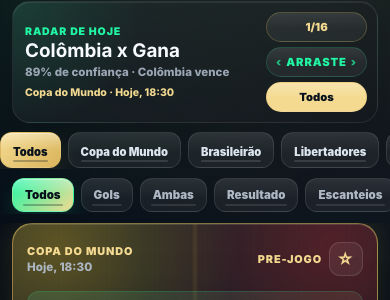
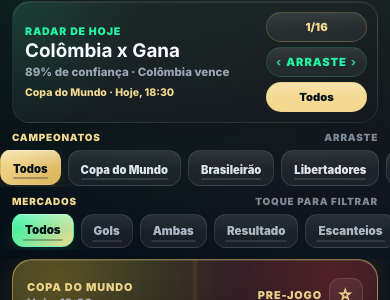
Before and after one commit to duqueroleta/DuqueSports-Codex, a React (Vite) app: page / in a window 390 px wide. Shown: the part 455-755 px from the top of the page. Built offline with nearby package versions, Linux system fonts and the light colour scheme; no server answers.

Commit message:
style(mobile): clarify carousel filters

```diff
--- a/src/components/competitions/CompetitionRail.jsx
+++ b/src/components/competitions/CompetitionRail.jsx
@@ -11,6 +11,10 @@ function CompetitionRail({ activeCompetition = ALL_COMPETITIONS, onSelect }) {
 
   return (
     <section className="competition-rail" aria-label="Campeonatos disponíveis">
+      <div className="competition-rail-label" aria-hidden="true">
+        <span>Campeonatos</span>
+        <small>arraste</small>
+      </div>
       <div className="competition-rail-track">
         {items.map((competition) => {
           const isActive = activeCompetition === competition.label;
--- a/src/components/matches/MobileMarketFilters.jsx
+++ b/src/components/matches/MobileMarketFilters.jsx
@@ -3,7 +3,12 @@ import { MARKET_FILTERS } from '../../utils/marketFilters.js';
 
 function MobileMarketFilters({ activeMarket, onSelect }) {
   return (
-    <div className="mobile-market-filters" aria-label="Filtros rápidos por mercado">
+    <section className="mobile-market-filter-group" aria-label="Filtros rápidos por mercado">
+      <div className="mobile-market-filter-label" aria-hidden="true">
+        <span>Mercados</span>
+        <small>toque para filtrar</small>
+      </div>
+      <div className="mobile-market-filters">
         {MARKET_FILTERS.map((filter) => (
           <button
             aria-pressed={activeMarket === filter.id}
@@ -16,6 +21,7 @@ function MobileMarketFilters({ activeMarket, onSelect }) {
           </button>
         ))}
       </div>
+    </section>
   );
 }
 
--- a/src/styles/competition-rail.css
+++ b/src/styles/competition-rail.css
@@ -1,5 +1,9 @@
 .competition-rail {
   min-width: 0;
+}
+
+.competition-rail-label {
+  display: none;
 }
 
 .competition-rail-track {
@@ -54,6 +58,10 @@
   border-color: rgba(255, 255, 255, 0.18);
 }
 
+.competition-pill:active {
+  transform: scale(0.96);
+}
+
 .competition-pill span {
   font-size: 0.78rem;
   font-weight: 950;
@@ -86,6 +94,33 @@
 }
 
 @media (max-width: 760px) {
+  .competition-rail-label {
+    display: flex;
+    justify-content: space-between;
+    gap: 10px;
+    align-items: center;
+    padding: 0 12px 6px;
+  }
+
+  .competition-rail-label span,
+  .competition-rail-label small {
+    overflow: hidden;
+    font-size: 0.62rem;
+    font-weight: 950;
+    letter-spacing: 0.08em;
+    text-overflow: ellipsis;
+    text-transform: uppercase;
+    white-space: nowrap;
+  }
+
+  .competition-rail-label span {
+    color: var(--color-gold-soft);
+  }
+
+  .competition-rail-label small {
+    color: #7f8a98;
+  }
+
   .competition-rail-track {
     gap: 7px;
     overscroll-behavior-inline: contain;
@@ -102,6 +137,10 @@
     white-space: nowrap;
   }
 
+  .competition-pill-active {
+    transform: translateY(-1px);
+  }
+
   .competition-pill::before {
     inset: auto 12px 5px 12px;
   }
--- a/src/styles/mobile-market-filters.css
+++ b/src/styles/mobile-market-filters.css
@@ -1,8 +1,45 @@
+.mobile-market-filter-group {
+  display: none;
+}
+
 .mobile-market-filters {
   display: none;
 }
 
 @media (max-width: 760px) {
+  .mobile-market-filter-group {
+    display: grid;
+    gap: 6px;
+    min-width: 0;
+  }
+
+  .mobile-market-filter-label {
+    display: flex;
+    justify-content: space-between;
+    gap: 10px;
+    align-items: center;
+    padding: 0 12px;
+  }
+
+  .mobile-market-filter-label span,
+  .mobile-market-filter-label small {
+    overflow: hidden;
+    font-size: 0.62rem;
+    font-weight: 950;
+    letter-spacing: 0.08em;
+    text-overflow: ellipsis;
+    text-transform: uppercase;
+    white-space: nowrap;
+  }
+
+  .mobile-market-filter-label span {
+    color: var(--color-gold-soft);
+  }
+
+  .mobile-market-filter-label small {
+    color: #7f8a98;
+  }
+
   .mobile-market-filters {
     display: flex;
     gap: 7px;
@@ -53,6 +90,10 @@
     border-color: rgba(255, 255, 255, 0.18);
   }
 
+  .mobile-market-filters button:active {
+    transform: scale(0.96);
+  }
+
   .mobile-market-filters .mobile-market-filter-active {
     border-color: rgba(32, 246, 164, 0.38);
     color: #07111c;
@@ -62,6 +103,7 @@
     box-shadow:
       0 10px 22px rgba(32, 246, 164, 0.12),
       inset 0 1px 0 rgba(255, 255, 255, 0.34);
+    transform: translateY(-1px);
   }
 
   .mobile-market-filters .mobile-market-filter-active::before {
```
Lines whose indentation alone changed are shown as unchanged.
